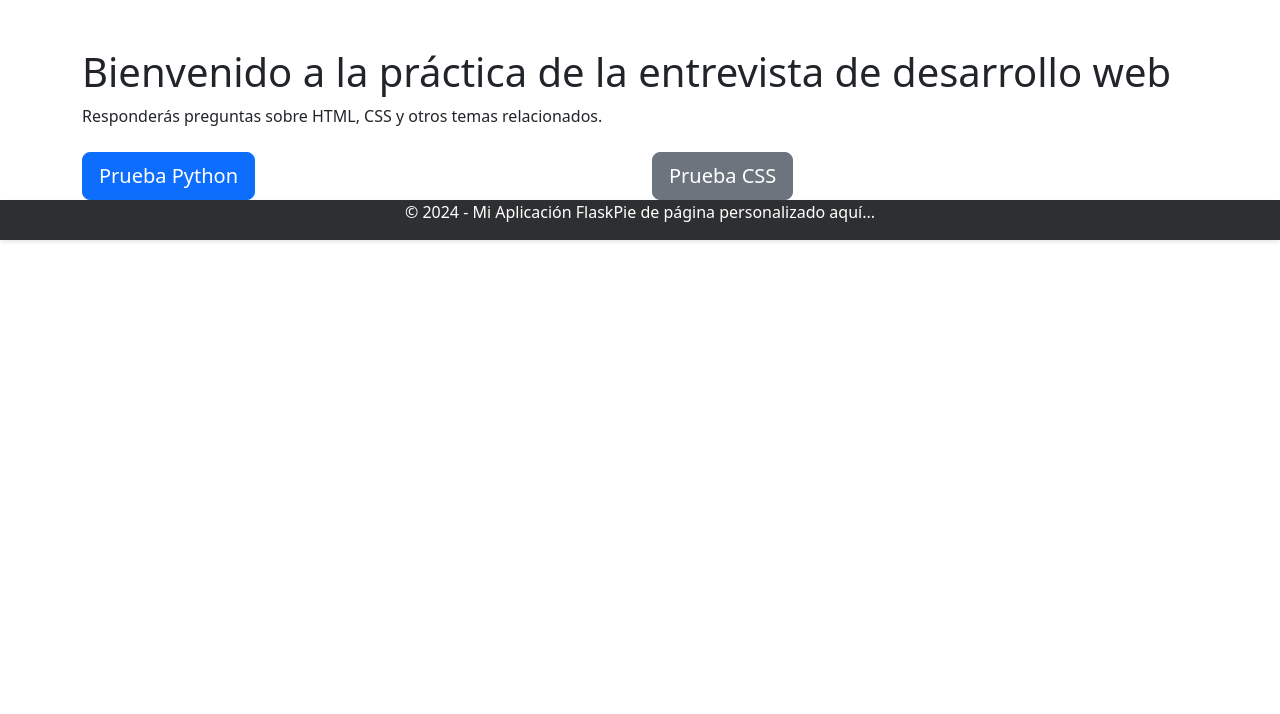
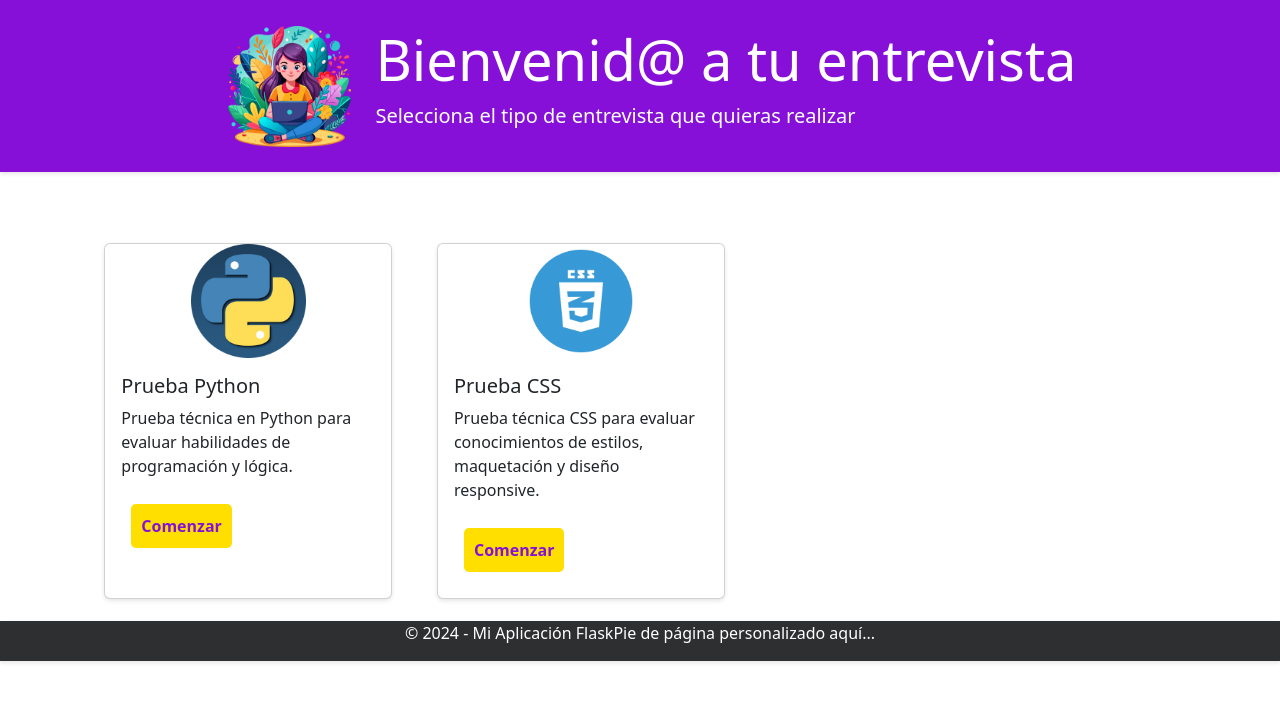
Before and after one commit to JMER15/technical_interview_expert_system, a Flask app: page / in a window 1280 px wide. Shown: the part 86-800 px from the top of the page. Run offline with Flask 3, Linux system fonts and the light colour scheme.

Commit message:
add style to home.html

```diff
--- a/templates/home.html
+++ b/templates/home.html
@@ -3,16 +3,31 @@
 {% block title %}Página de Inicio{% endblock %}
 
 {% block content %}
-<div class="container mt-5">
-    <h1>Bienvenido a la práctica de la entrevista de desarrollo web</h1>
-    <p>Responderás preguntas sobre HTML, CSS y otros temas relacionados.</p>
-    <!-- Botones con estilos de Bootstrap -->
-    <div class="row mt-4">
-        <div class="col-md-6">
-            <button class="btn btn-primary btn-lg btn-block" id="pythonBtn" onclick="hacer_test('python')">Prueba Python</button>
+
+<div class="jumbotron">
+    <img src="{{ url_for('static', filename='img/girl-pc.png') }}"  class="d-inline-block align-top" alt="Logo" />
+    <div>
+        <h1 class="display-4">Bienvenid@ a tu entrevista</h1>
+        <p class="lead">Selecciona el tipo de entrevista que quieras realizar</p>
+    </div>
+</div>
+
+<div id='container-cards' class="container mt-5">
+    <div class="card" style="width: 18rem;">
+        <img class="card-img-top" src="{{url_for('static', filename='img/card-python.png') }}" alt="Card image cap">
+        <div class="card-body">
+            <h5 class="card-title">Prueba Python</h5>
+            <p class="card-text">Prueba técnica en Python para evaluar habilidades de programación y lógica.</p>
+            <button class="btn" id="pythonBtn" onclick="hacer_test('python')">Comenzar</button>
+
         </div>
-        <div class="col-md-6">
-            <button class="btn btn-secondary btn-lg btn-block" id="cssBtn" onclick="hacer_test('css')">Prueba CSS</button>
+    </div>
+    <div class="card" style="width: 18rem;">
+        <img class="card-img-top" src="{{url_for('static', filename='img/card-css.png') }}"  alt="Card image cap">
+        <div class="card-body">
+            <h5 class="card-title">Prueba CSS</h5>
+            <p class="card-text">Prueba técnica CSS para evaluar conocimientos de estilos, maquetación y diseño responsive.</p>
+            <button class="btn" id="cssBtn" onclick="hacer_test('css')">Comenzar</button>
         </div>
     </div>
 </div>
```
